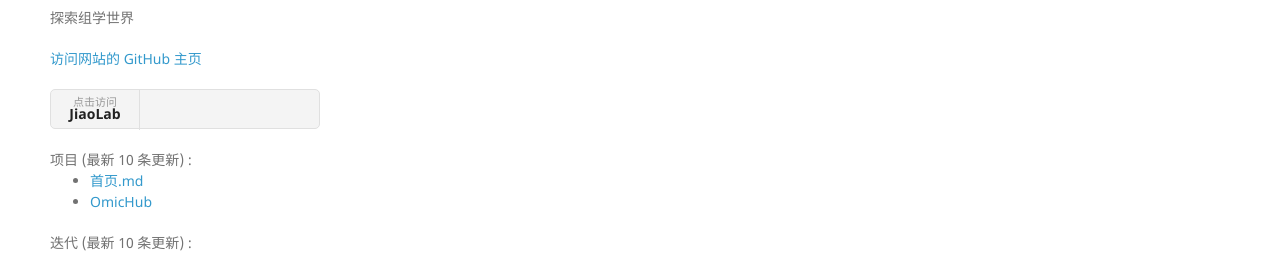
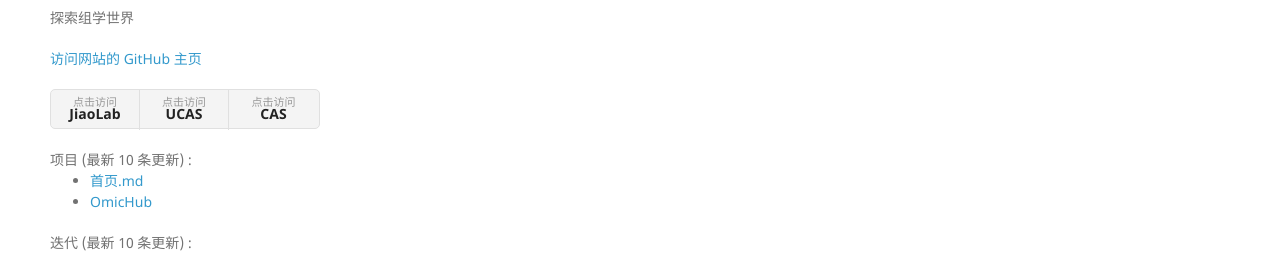
Before and after one commit to xupengjack/xupengjack.github.io, a Jekyll site: the page built from README.md, in a window 1280 px wide. Shown: the part 364-639 px from the top of the page. Built offline with Jekyll 4.4.1, drawn with Linux system fonts in a browser that asks for light colours; nearby versions of some CDN libraries; our own code applies the rules of GitHub Pages for plain Markdown files.

Commit message:
添加国科大和中科院访问链接

```diff
--- a/_includes/git-wiki/components/action_btn/downloads.html
+++ b/_includes/git-wiki/components/action_btn/downloads.html
@@ -1,5 +1,7 @@
 <ul class="git-wiki-downloads">
     <li><a target="_blank" href="http://www.lseb.cn/jiaoyuannian">点击访问<strong>JiaoLab</strong></a></li>
+    <li><a target="_blank" href="https://www.ucas.ac.cn/">点击访问<strong>UCAS</strong></a></li>
+    <li><a target="_blank" href="http://www.cas.cn/">点击访问<strong>CAS</strong></a></li>
 <!--    <li><a href="{{ site.github.zip_url }}">Download <strong>ZIP File</strong></a></li>-->
 <!--    <li><a href="{{ site.github.tar_url }}">Download <strong>TAR Ball</strong></a></li>-->
 <!--    <li><a href="{{ site.github.repository_url }}">View On <strong>{% if site.github.hostname == "gitlab.com" %} Gitlab {% else %} Github {% endif %} </strong></a></li>-->
```
